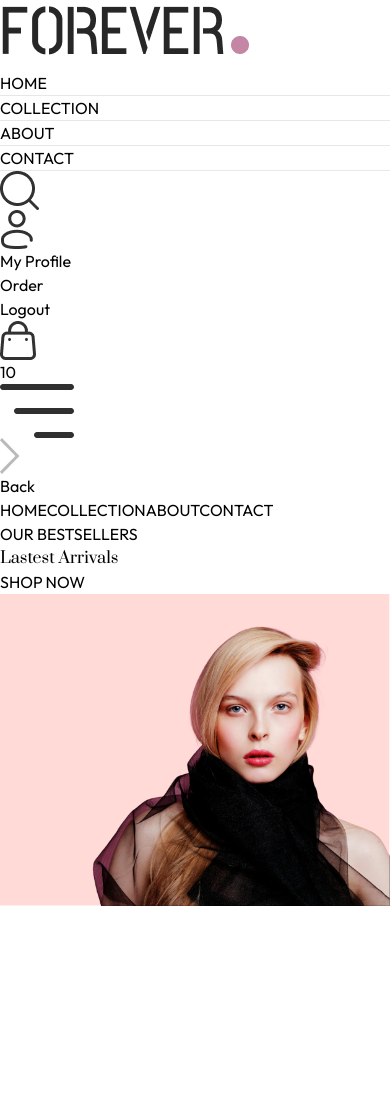
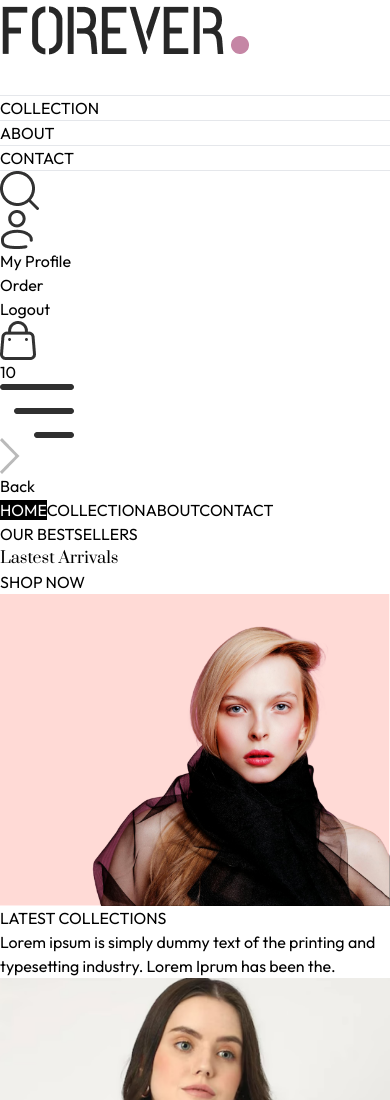
Before and after one commit to CongBinh01/MERN_ECommerce, a React (Vite) app in the folder frontend/: page / in a window 390 px wide. Shown: the top 1100 px of the page. Before the commit the page ends 906 px from the top, so only its background shows below. Built offline with nearby package versions, Linux system fonts and the light colour scheme.

Commit message:
Update LatestCollection and ProductItem

```diff
--- a/frontend/eslint.config.js
+++ b/frontend/eslint.config.js
@@ -34,5 +34,7 @@
         { allowConstantExport: true },
       ],
     },
+    "react/jsx-uses-react": "off",
+    "react/react-in-jsx-scope": "off"
   },
 ]
--- /dev/null
+++ b/frontend/src/components/LatestCollection.jsx
@@ -0,0 +1,36 @@
+import React, { useContext, useEffect, useState } from 'react'
+import { ShopContext } from "../context/ShopContext"
+import Title from './Title'
+import ProductItem from './ProductItem'
+
+const LatestCollection = () => {
+
+    const { products } = useContext(ShopContext)
+    const [latestProducts, setLatestProducts] = useState([])
+
+    useEffect(() => {
+        setLatestProducts(products.slice(0,10))
+    }, [])
+
+  return (
+    <div className='my-10'>
+        <div className='text-center py-8 text-3xl'>
+            <Title text1={'LATEST'} text2={'COLLECTIONS'}/>
+            <p className='w-3/4 m-auto text-xs sm:text-sm md:text-base text-gray-600'>
+            Lorem ipsum is simply dummy text of the printing and typesetting industry. Lorem Iprum has been the.
+            </p>
+        </div>
+        {/** Rendering Products  */}
+        <div className='grid grid-cols-2 sm:grid-cols-3 md:grid-cols-4 lg:grid-cols-5 gap-4 gap-y-6'>
+            {
+                latestProducts.map((item, index) => (
+                    <ProductItem key={index} id={item._id} image={item.image} name={item.name} price={item.price}  />
+                ))
+            }
+        </div>
+
+    </div>
+  )
+}
+
+export default LatestCollection
--- a/frontend/src/components/Navbar.jsx
+++ b/frontend/src/components/Navbar.jsx
@@ -6,7 +6,8 @@
   const [visible, setVisible] = useState(false)
   return (
     <div className='flex items-center justify-between py-5 font-medium'>
-        <img src={assets.logo} className='w-36' alt="" />
+        <Link to='/'><img src={assets.logo} className='w-36' alt="" /></Link>
+
         <ul className='hidden sm:flex gap-5 text-sm text-gray-700'>
             <NavLink to='/' className='flex flex-col items-center gap-1'>
                 <p>HOME</p>
--- /dev/null
+++ b/frontend/src/components/ProductItem.jsx
@@ -0,0 +1,18 @@
+import React, { useContext } from 'react'
+import { ShopContext } from '../context/ShopContext'
+import {Link} from 'react-router-dom'
+
+const ProductItem = ({id, image, name, price}) => {
+    const {currency} = useContext(ShopContext)
+  return (
+    <Link className='text-gray-700 cursor-pointer' to={`/product/${id}`}>
+        <div className='overflow-hidden'>
+            <img className='hover:scale-110 transition ease-in-out' src={image[0]} alt="" />
+        </div>
+        <p className='pt-3 pb-1 text-sm'>{name}</p>
+        <p className='text-sm font-medium'>{currency}{price}</p>
+    </Link>
+  )
+}
+
+export default ProductItem
--- /dev/null
+++ b/frontend/src/components/Title.jsx
@@ -0,0 +1,12 @@
+import React from 'react'
+
+const Title = ( {text1, text2}) => {
+  return (
+    <div className='inline-flex gap-2 items-center mb-3'>
+        <p className='text-gray-500'>{text1} <span className='text-gray-700 font-medium'>{text2}</span></p>
+        <p className='w-8 sm:w-12 h-[1px] sm:h-[2px] bg-gray-700'></p>
+    </div>
+  )
+}
+
+export default Title
--- a/frontend/src/context/ShopContext.jsx
+++ b/frontend/src/context/ShopContext.jsx
@@ -18,3 +18,5 @@
         </ShopContext.Provider>
     )
 }
+
+export default ShopContextProvider;
--- a/frontend/src/index.css
+++ b/frontend/src/index.css
@@ -15,3 +15,9 @@
     font-weight: 400;
     font-style: normal;
   }
+  @media (max-width:640px) {
+    a.active{
+        background-color: black;
+        color: white;
+    }
+  }
--- a/frontend/src/main.jsx
+++ b/frontend/src/main.jsx
@@ -3,9 +3,12 @@
 import './index.css'
 import App from './App.jsx'
 import {BrowserRouter} from 'react-router-dom'
+import ShopContextProvider from './context/ShopContext.jsx'
 
 createRoot(document.getElementById('root')).render(
   <BrowserRouter>
-    <App />
+    <ShopContextProvider>
+      <App />
+    </ShopContextProvider>
   </BrowserRouter>,
 )
--- a/frontend/src/pages/Home.jsx
+++ b/frontend/src/pages/Home.jsx
@@ -1,10 +1,12 @@
 import React from 'react'
 import Hero from '../components/Hero'
+import LatestCollection from '../components/LatestCollection'
 
 const Home = () => {
   return (
     <div>
       <Hero />
+      <LatestCollection />
     </div>
   )
 }
```
Also changed, not shown: frontend/src/components/LastestCollection.jsx (deleted).
